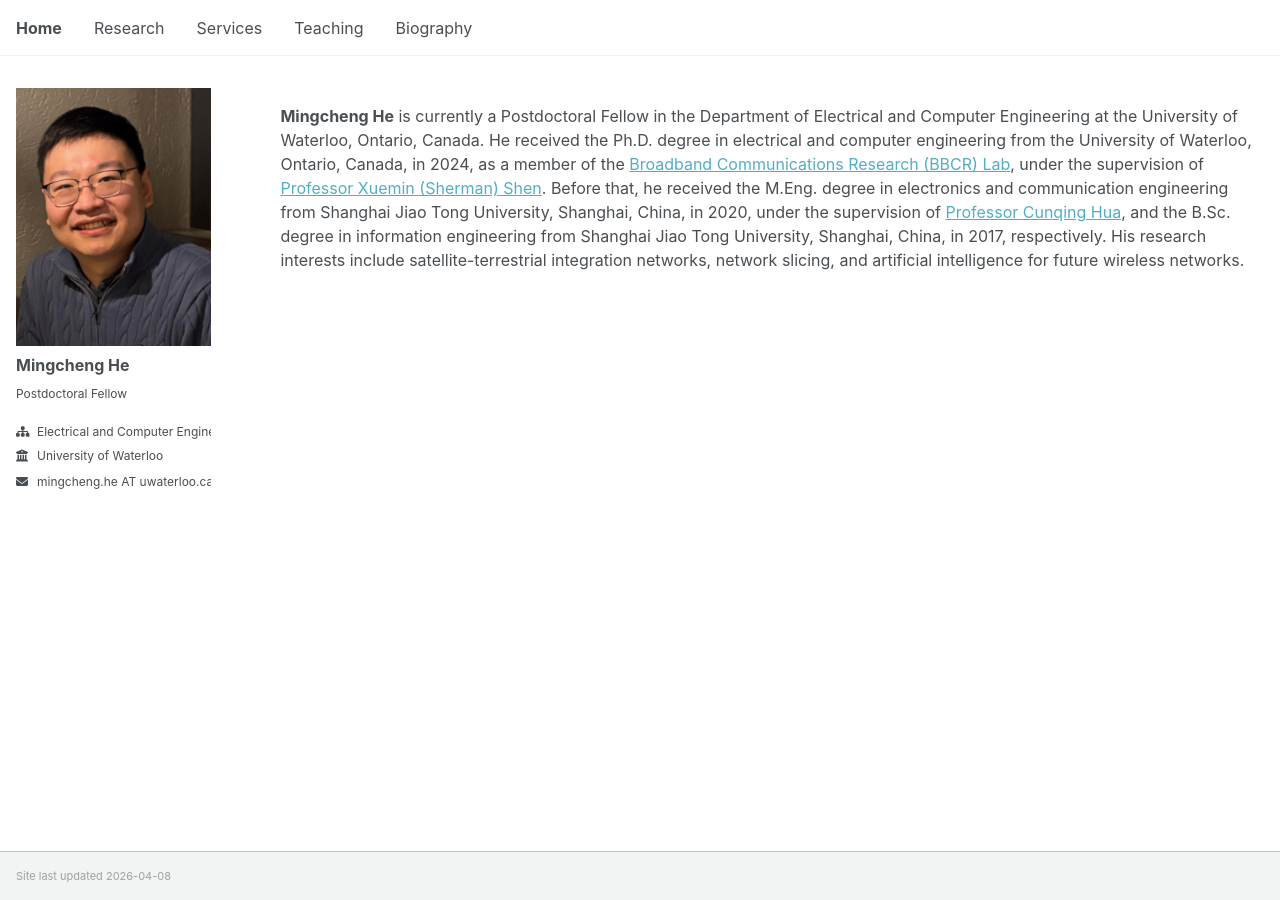
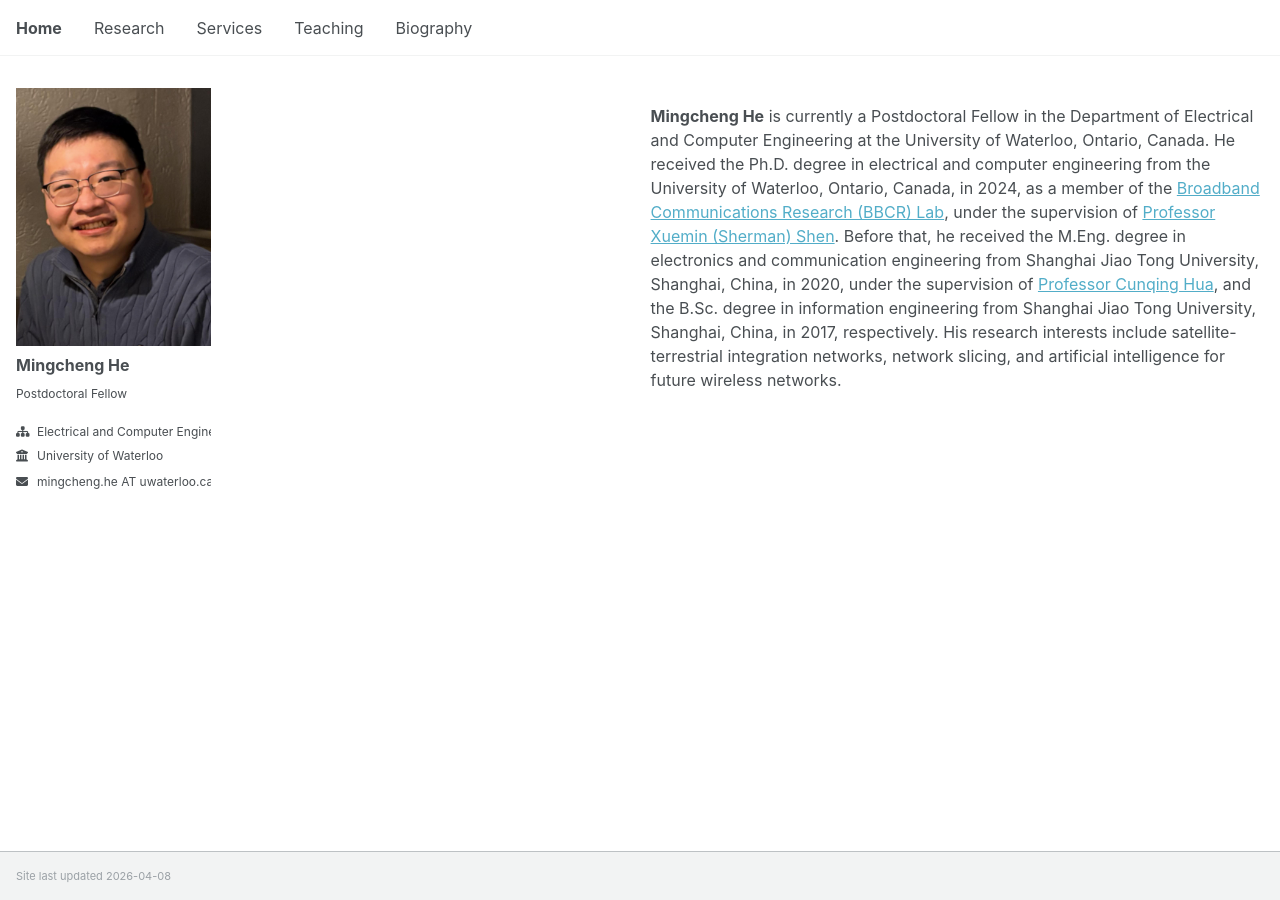
Before and after one commit to mingcheng-he/mingcheng-he.github.io, a Jekyll site: the page built from _pages/about.md, in a window 1280 px wide. Built offline with Jekyll 4.4.1, drawn with Linux system fonts in a browser that asks for light colours; a script that is not in the unit is left out.

Commit message:
Update _archive.scss

```diff
--- a/_sass/layout/_archive.scss
+++ b/_sass/layout/_archive.scss
@@ -10,8 +10,8 @@
   }
 
   @include breakpoint($large) {
-    @include span(10 of 12 last);
-    @include prefix(0.5 of 12);
+    @include span(8 of 12 last);
+    @include prefix(2 of 12);
   }
 
   a {
```
